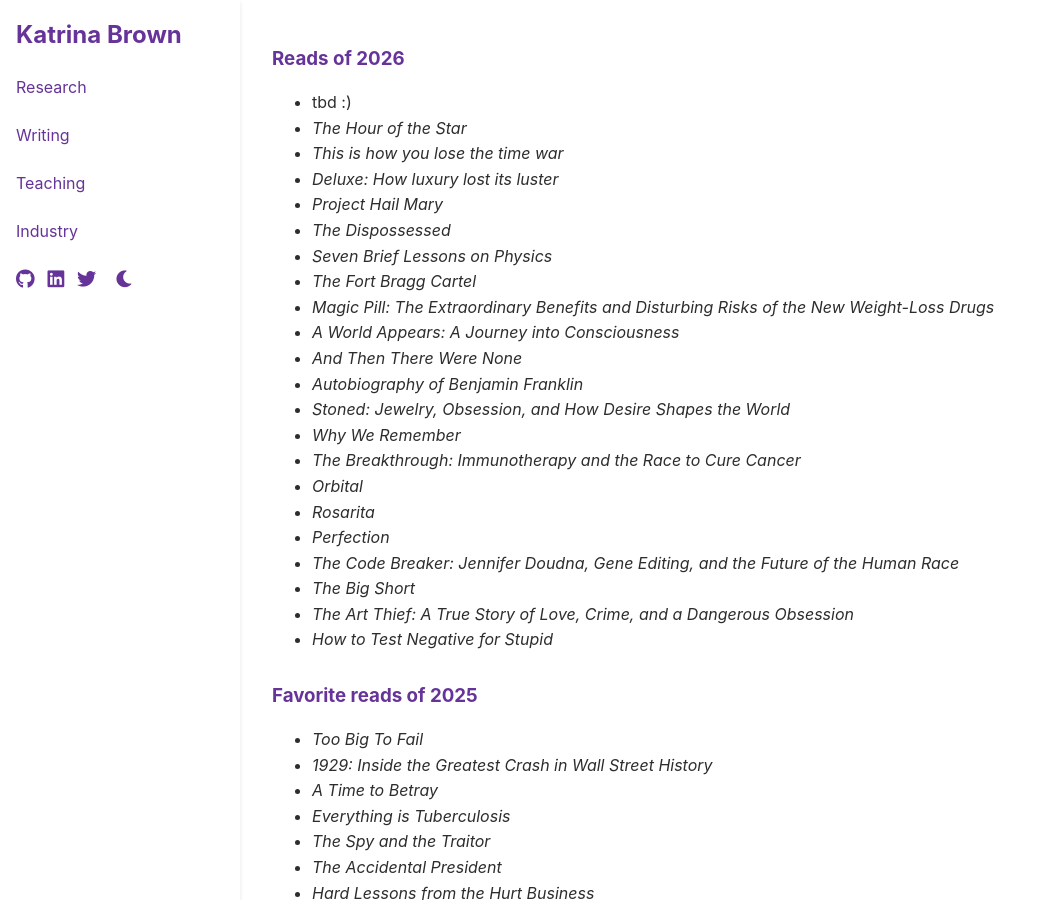
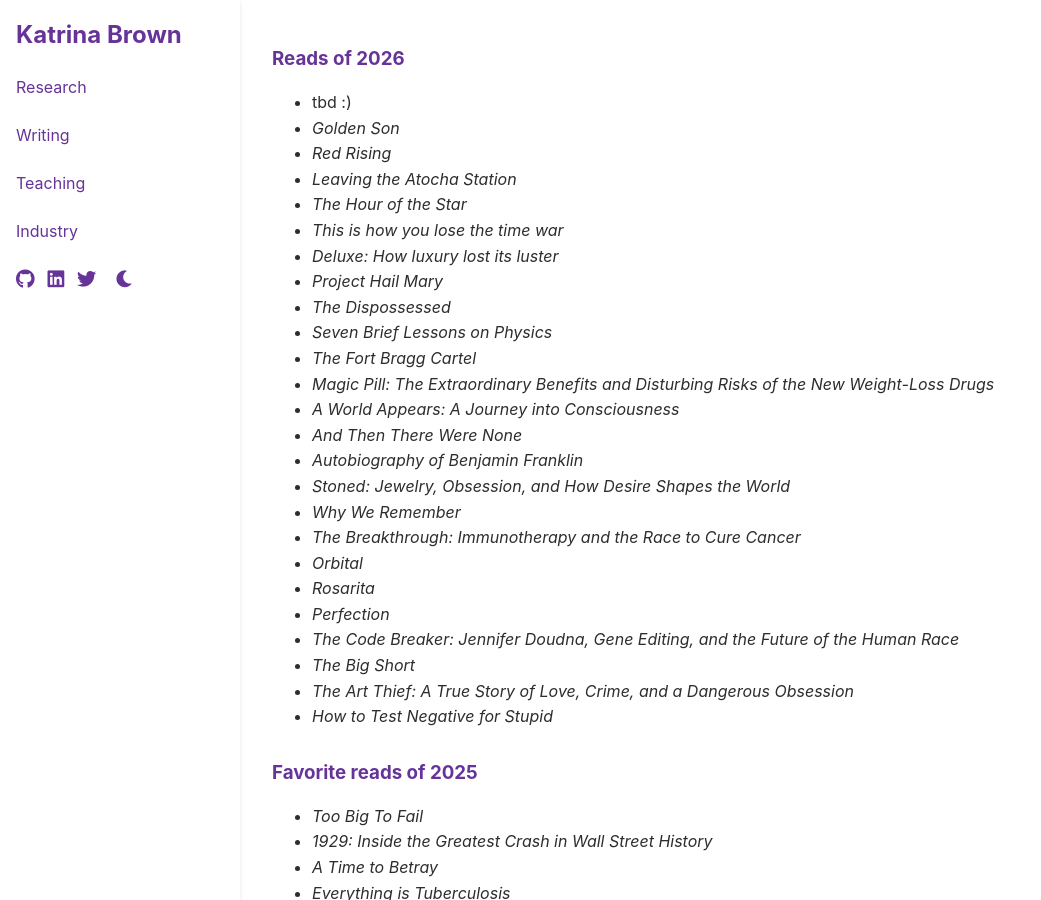
Before and after one commit to brownkat6/katrinarbrown, a Jekyll site: the page built from docs/reading.md, in a window 1280 px wide and 900 px high. Shown: the whole window, without its empty margins (0-1041 px from the left). Built offline with Jekyll 4.4.1, drawn with Linux system fonts in a browser that asks for light colours.

Commit message:
add book

```diff
--- a/docs/reading.md
+++ b/docs/reading.md
@@ -4,6 +4,9 @@ title: Reading
 ---
 ### Reads of 2026
 - tbd :)
+- *Golden Son*
+- *Red Rising*
+- *Leaving the Atocha Station*
 - *The Hour of the Star*
 - *This is how you lose the time war*
 - *Deluxe: How luxury lost its luster*
```
